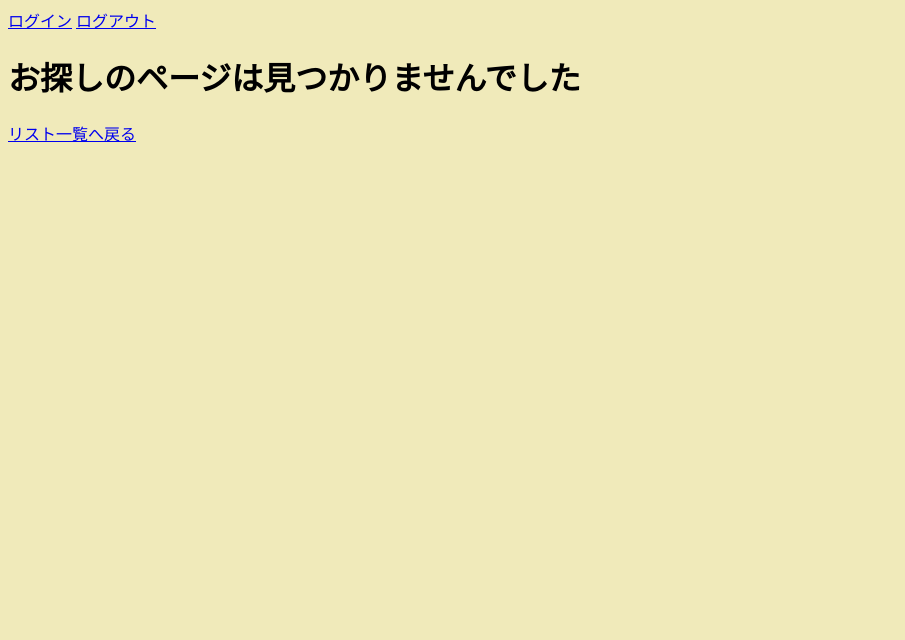
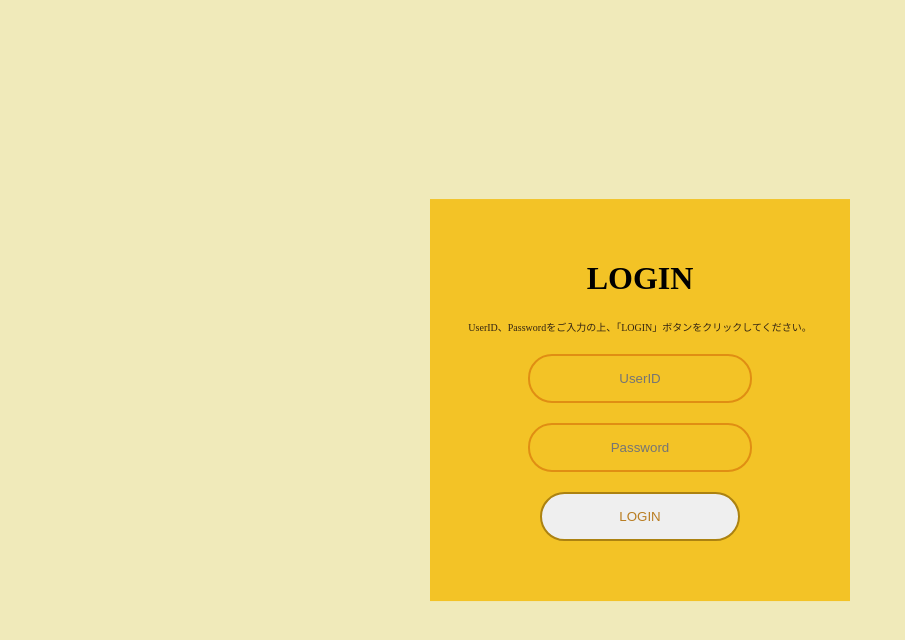
Before and after one commit to annakoza12th/flask_koza12th_group2, a Flask app: page /login in a window 1280 px wide. Shown: the top 640 px of the page, without its empty margins (0-905 px from the left). Run offline with Flask 2, Linux system fonts and the light colour scheme.

Commit message:
'login.htmlに変更'

```diff
--- a/app.py
+++ b/app.py
@@ -5,9 +5,9 @@ app = Flask(__name__)
 app.secret_key = 'LJYOITUFrtyujkJHGFRERTYhjhnbvferTHJhgfdFGHJytr'
 
 
-@app.route("/helloworld")
-def hello_world():
-    return "<p>Hello, World!</p>"
+@app.route("/login")
+def login():
+    return render_template('login.html')
 
 
 
--- a/templates/index.html
+++ b/templates/login.html
@@ -4,7 +4,7 @@
     <meta charset="UTF-8">
     <meta http-equiv="X-UA-Compatible" content="IE=edge">
     <meta name="viewport" content="width=device-width, initial-scale=1.0">
-    <link rel="stylesheet" href="./css/style.css">
+    <link rel="stylesheet" href="../css/style.css">
     <title>LOGIN</title>
 </head>
 
```
Also changed, not shown: templates/test.html (deleted).
